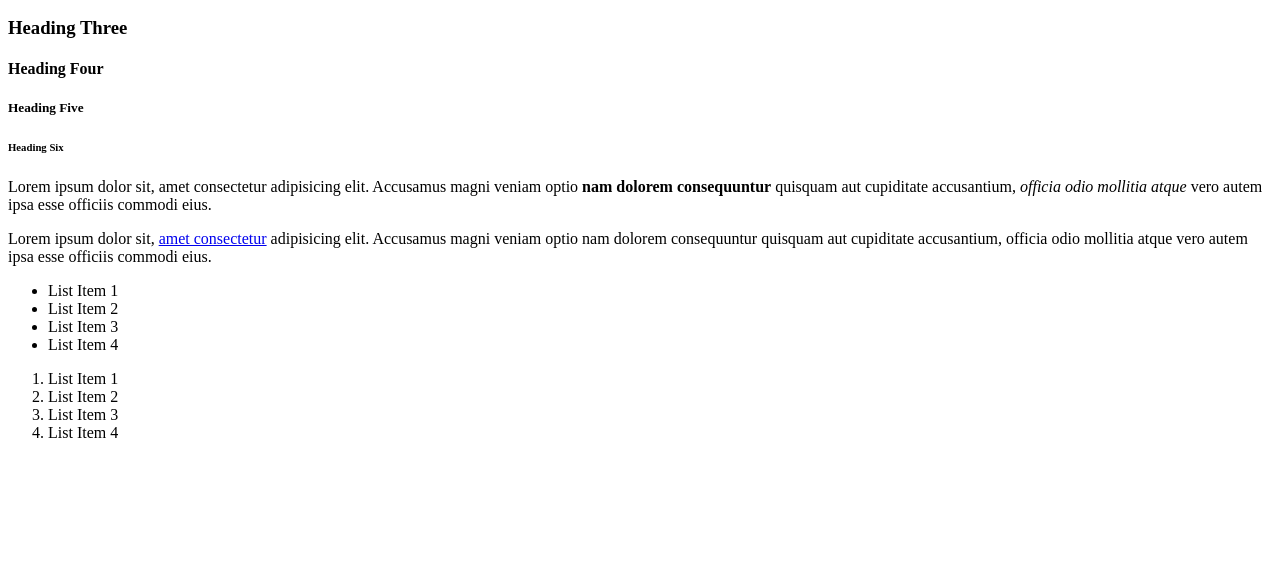
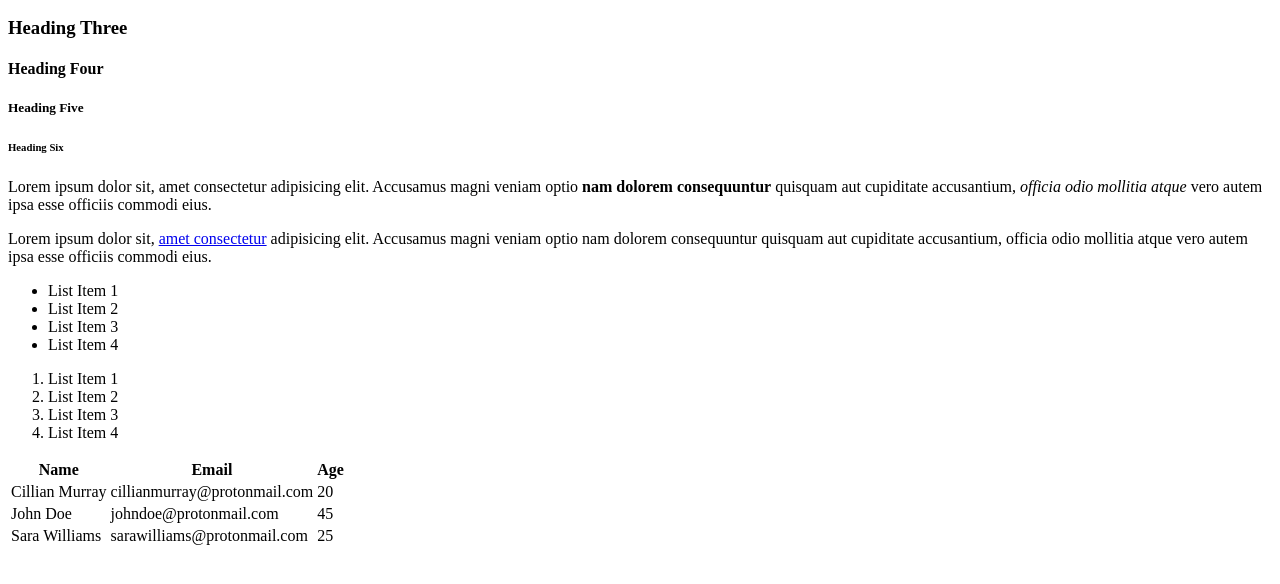
Before and after one commit to cillsmurr/first-github-project, a plain HTML site: page index.html in a window 1280 px wide. Shown: the part 110-694 px from the top of the page. Drawn offline with Linux system fonts and the light colour scheme.

Commit message:
Added a table with information

```diff
--- a/index.html
+++ b/index.html
@@ -37,5 +37,35 @@
         <li>List Item 3</li>
         <li>List Item 4</li>
     </ol>
+
+    <!-- Table -->
+    <table>
+        <thead>
+            <tr>
+                <th>Name</th>
+                <th>Email</th>
+                <th>Age</th>
+            </tr>
+        </thead>
+        <tbody>
+            <tr>
+                <td>Cillian Murray</td>
+                <td>cillianmurray@protonmail.com</td>
+                <td>20</td>
+            </tr>
+            <tr>
+                <td>John Doe</td>
+                <td>johndoe@protonmail.com</td>
+                <td>45</td>
+            </tr>
+            <tr>
+                <td>Sara Williams</td>
+                <td>sarawilliams@protonmail.com</td>
+                <td>25</td>
+            </tr>
+        </tbody>
+    </table>
+
+    <div style="margin-top:500px"></div>
 </body>
 </html>
```
